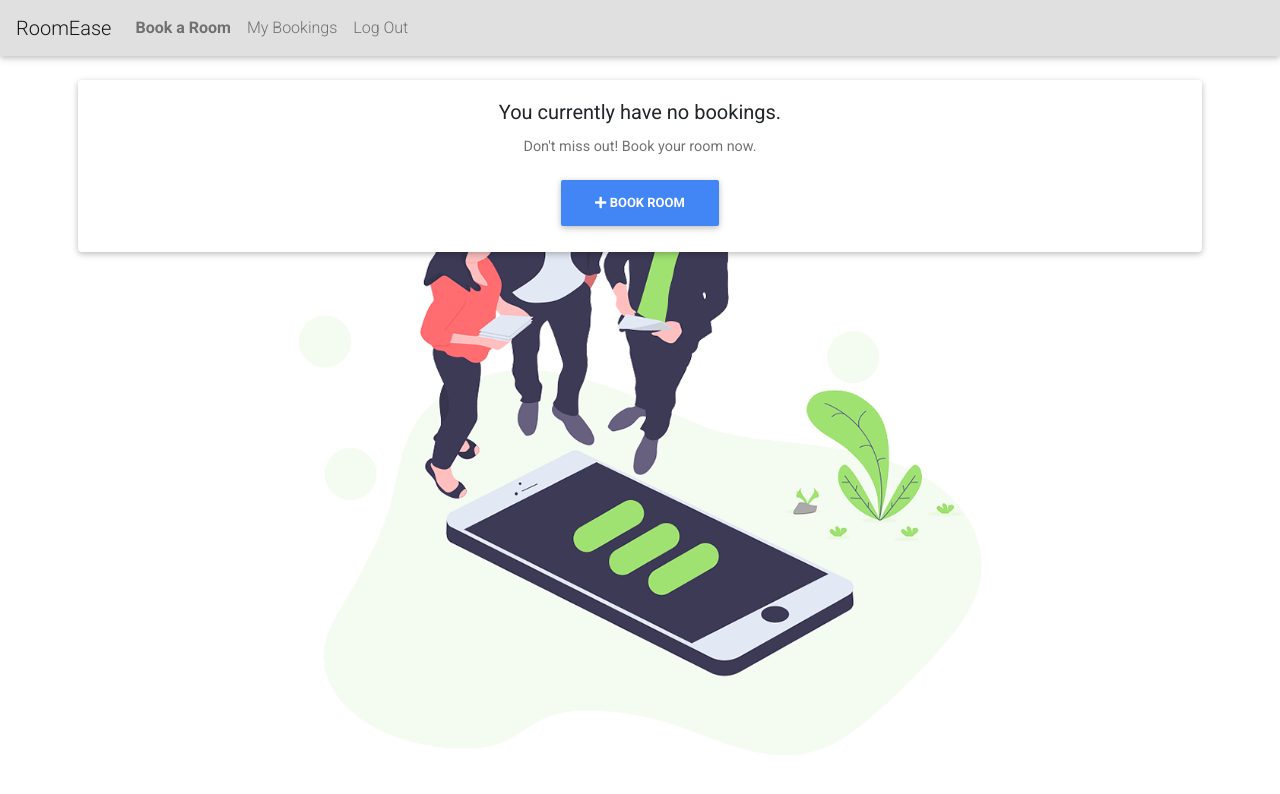
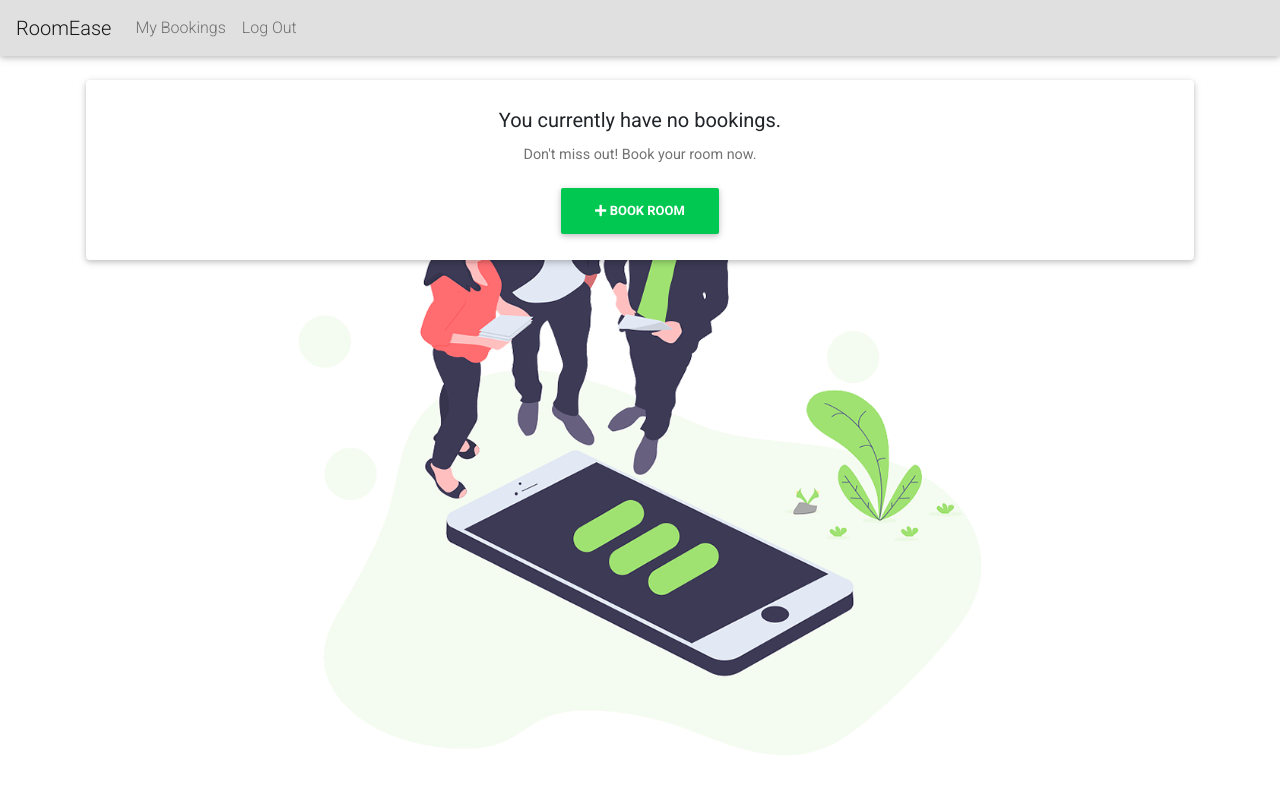
Before and after one commit to bradwindy/OneRoom, a React (Create React App) app in the folder app/: page / in a window 1280 px wide. Shown: the top 794 px of the page. Built offline with nearby package versions, Linux system fonts and the light colour scheme; sample sign-in values are in the browser's storage.

Commit message:
Small usability changes and bug fixes.

```diff
--- a/app/src/components/Book.jsx
+++ b/app/src/components/Book.jsx
@@ -165,7 +165,7 @@ class BookPage extends Component {
                         </div>
                         <div className="form-group row">
                             <label htmlFor="time-select"
-                                   className="col-sm-2 col-form-label font-weight-bold">Time:</label>
+                                   className="col-sm-2 col-form-label font-weight-bold">Name:</label>
                             <div className="col-sm-10">
                                 <input type="text"
                                        className="form-control"
@@ -211,20 +211,20 @@ class BookNav extends Component {
                 <div className="container align-middle">
                     <div
                         className="row col-sm-2 fixed-bottom p-3 pb-5 mb-5 justify-content-center align-items-center no-gutters">
-                        <p className="mr-2 mb-0">{pageNumber}</p>
+                        <p className="mr-2 mb-0 font-weight-bold">{pageNumber}</p>
                     </div>
 
                     <div
                         className="row col-sm-2 fixed-bottom p-3 pb-4 justify-content-center align-items-center no-gutters">
                         {/*Will need to make the link below go back to the previous page and always be consistent*/}
                         <button onClick={this.props.history.goBack}
-                                className="btn btn-outline-primary font-weight-bold mr-2">
+                                className="btn btn-primary font-weight-bold mr-2">
                             <FontAwesomeIcon icon="chevron-left"/> Back
                         </button>
                         {/*Same with this button, next page rather than specific page, have a variable generated
                     depending this.props.match.params.bookPage in render(), which contains next page and then added to
                     this url instead of /time }*/}
-                        <Link to={`${nextPath}`} className="btn btn-outline-primary font-weight-bold">
+                        <Link to={`${nextPath}`} className="btn btn-primary font-weight-bold">
                             Next <FontAwesomeIcon icon="chevron-right"/>
                         </Link>
                     </div>
@@ -239,14 +239,14 @@ class BookNav extends Component {
             <div className="container align-middle">
                 <div
                     className="row col-sm-2 fixed-bottom p-3 pb-5 mb-5 justify-content-center align-items-center no-gutters">
-                    <p className="mr-2 mb-0">{pageNumber}</p>
+                    <p className="mr-2 mb-0 font-weight-bold">{pageNumber}</p>
                 </div>
 
                 <div
                     className="row col-sm-2 fixed-bottom p-3 pb-4 justify-content-center align-items-center no-gutters">
                     {/*Will need to make the link below go back to the previous page and always be consistent*/}
                     <button onClick={this.props.history.goBack}
-                            className="btn btn-outline-primary font-weight-bold mr-2">
+                            className="btn btn-primary font-weight-bold mr-2">
                         <FontAwesomeIcon icon="chevron-left"/> Back
                     </button>
                     {/*Same with this button, next page rather than specific page, have a variable generated
--- a/app/src/components/Home.jsx
+++ b/app/src/components/Home.jsx
@@ -50,7 +50,7 @@ class Home extends Component {
         if (this.state.bookings === undefined || this.state.bookings.length === 0) {
             return (
                 <div
-                    className="container pt-4 p-2"
+                    className="container pt-3 p-2"
                     style={{
                         backgroundImage: "url(" + Background + ")",
                         backgroundPosition: "bottom center",
@@ -61,14 +61,13 @@ class Home extends Component {
                 >
 
 
-                    <div className="card text-center">
-
+                    <div className="card text-center m-2">
                         <div className="card-body">
-                            <h5 className="card-title">You currently have no bookings.</h5>
+                            <h5 className="card-title pt-2">You currently have no bookings.</h5>
                             <p className="card-text">
                                 Don't miss out! Book your room now.
                             </p>
-                            <a href="/book/date" className="btn btn-primary font-weight-bold">
+                            <a href="/book/date" className="btn btn-success font-weight-bold">
                                 <FontAwesomeIcon icon="plus"/> Book Room
                             </a>
                         </div>
@@ -80,7 +79,7 @@ class Home extends Component {
             return (
                 // "Home" component, a scrollable list of cards with booking info and buttons. Just example info for now
                 <div
-                    className="container pt-4 p-2"
+                    className="container pt-3 p-2"
                     style={{
                         backgroundImage: "url(" + BackgroundTwo + ")",
                         backgroundPosition: "bottom center",
@@ -94,8 +93,8 @@ class Home extends Component {
                     {this.state.bookings.map(booking => (
                         <div className="card m-2" key={booking.bookingId}>
                             <div className="card-block m-4">
-                                <h4 className="card-title">
-                                    <b>{booking.bookingName}</b>
+                                <h4 className="card-title font-weight-bold">
+                                    {booking.bookingName}
                                 </h4>
                                 <ul className="card-text list-unstyled">
                                     <li>
@@ -114,7 +113,7 @@ class Home extends Component {
 
                                 <div className="row m-0">
                                     <button
-                                        className="btn btn-sm btn-outline-danger float-right"
+                                        className="btn btn-sm btn-danger float-right m-0"
                                         onClick={() => {
                                             // noinspection JSIgnoredPromiseFromCall
                                             this.cancelBooking(booking.bookingId, booking.roomId);
@@ -126,6 +125,11 @@ class Home extends Component {
                             </div>
                         </div>
                     ))}
+                    <div className="text-center pt-3">
+                        <a href="/book/date" className="btn btn-success font-weight-bold">
+                            <FontAwesomeIcon icon="plus"/> Book Another Room
+                        </a>
+                    </div>
                 </div>
             );
         }
--- a/app/src/components/Nav.jsx
+++ b/app/src/components/Nav.jsx
@@ -1,7 +1,7 @@
 import React, {Component} from 'react';
 import {withRouter} from 'react-router-dom';
 
-import {FontAwesomeIcon} from '@fortawesome/react-fontawesome';
+//import {FontAwesomeIcon} from '@fortawesome/react-fontawesome';
 
 
 class Nav extends Component {
@@ -44,9 +44,6 @@ class Nav extends Component {
                             id="navbarNavAltMarkup"
                         >
                             <div className="navbar-nav">
-                                <a className="nav-item nav-link" href="/book/date">
-                                    <b><b>Book a Room</b></b>
-                                </a>
                                 <a className="nav-item nav-link" href="/">
                                     My Bookings
                                 </a>
```
